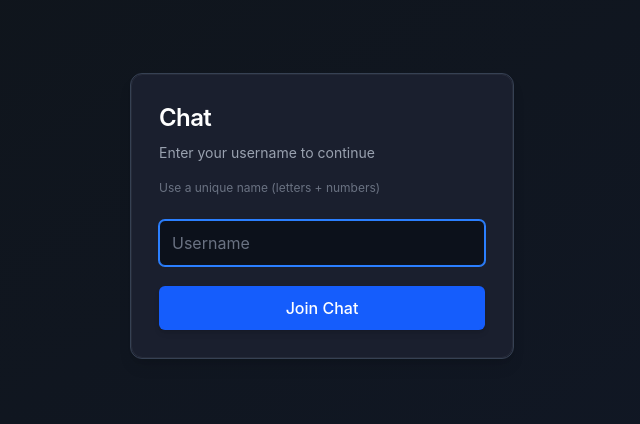
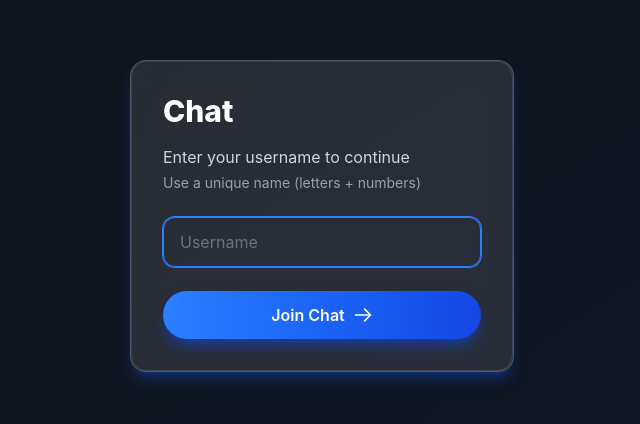
Before and after one commit to Yash7801/Group-Chat-App, a React (Vite) app in the folder client/: page / in a window 1280 px wide. Shown: the part 184-608 px from the top of the page, without its empty margins (318-958 px from the left). Built offline with nearby package versions, Linux system fonts and the light colour scheme.

Commit message:
Removed fancy stuff from login page

```diff
--- a/client/src/App.jsx
+++ b/client/src/App.jsx
@@ -33,25 +33,19 @@ function App() {
     });
   };
 
-  // LOGIN SCREEN
   if (!username) {
     return (
-      <div className="h-screen flex items-center justify-center bg-gradient-to-br from-[#0f1419] to-[#111827] text-white">
+      <div className="h-screen flex items-center justify-center bg-[#0b111a] bg-gradient-to-br from-[#0f1419] to-[#111827] px-4">
+        <div className="max-w-sm w-full p-8 bg-white/10 backdrop-blur-md border border-white/20 rounded-2xl shadow-lg shadow-blue-600/30 relative animate-softEnter">
+          {/* Glassmorphic border highlight */}
+          <div className="absolute inset-0 rounded-2xl pointer-events-none border border-white/10"></div>
 
-        <div className="w-full max-w-sm p-7 bg-[#1a1f2e] border border-gray-700 rounded-xl shadow-lg relative animate-fadeIn">
+          <h1 className="text-3xl font-extrabold mb-4 text-white select-none">Chat</h1>
 
-          {/* subtle edge highlight */}
-          <div className="absolute inset-0 rounded-xl pointer-events-none border border-white/5"></div>
-
-          <h1 className="text-2xl font-semibold mb-2 tracking-tight">
-            Chat
-          </h1>
-
-          <p className="text-sm text-gray-400 mb-4 leading-relaxed">
+          <p className="text-gray-300 mb-1 select-none">
             Enter your username to continue
           </p>
-
-          <p className="text-xs text-gray-500 mb-6">
+          <p className="text-gray-400 mb-6 text-sm select-none">
             Use a unique name (letters + numbers)
           </p>
 
@@ -66,35 +60,45 @@ function App() {
               if (e.key === "Enter") handleJoin();
             }}
             placeholder="Username"
-            className="w-full px-3 py-2.5 rounded-md bg-[#0c111b] border border-gray-600/80 text-white outline-none transition placeholder:text-gray-500 hover:border-gray-500 focus:border-blue-500 focus:ring-1 focus:ring-blue-500"
+            className={`w-full px-4 py-3 rounded-xl bg-transparent border ${
+              error ? "border-red-500" : "border-gray-600"
+            } placeholder-gray-500 text-white outline-none
+            focus:border-blue-500 focus:ring-1 focus:ring-blue-500
+            shadow-inner transition duration-300`}
           />
 
           {error && (
-            <p className="mt-2 text-sm text-red-400">{error}</p>
+            <p className="mt-2 text-sm text-red-400 select-none">{error}</p>
           )}
 
           <button
             onClick={handleJoin}
             disabled={isConnecting}
-            className="mt-5 w-full py-2.5 rounded-md bg-blue-600 hover:bg-blue-500 active:bg-blue-700 transition disabled:opacity-50 font-medium shadow-md hover:shadow-blue-500/20"
+            className="mt-6 w-full py-3 rounded-full bg-gradient-to-r from-blue-500 to-blue-700 font-semibold text-white shadow-lg shadow-blue-700/50 hover:scale-105 hover:shadow-blue-900/70 transform transition duration-300 disabled:opacity-50 disabled:pointer-events-none flex justify-center items-center gap-2 select-none"
           >
             {isConnecting ? "Connecting..." : "Join Chat"}
+            <svg
+              className="w-5 h-5"
+              fill="none"
+              stroke="currentColor"
+              strokeWidth="2"
+              viewBox="0 0 24 24"
+              strokeLinecap="round"
+              strokeLinejoin="round"
+              aria-hidden="true"
+            >
+              <path d="M14 5l7 7m0 0l-7 7m7-7H3" />
+            </svg>
           </button>
         </div>
       </div>
     );
   }
 
-  // CHAT SCREEN
   return (
     <div className="h-screen bg-gradient-to-br from-[#0f1419] to-[#111827] text-white flex items-center justify-center p-3">
       <div className="w-full max-w-6xl h-full border border-gray-700 bg-[#111] rounded-xl shadow-lg overflow-hidden animate-fadeIn">
-
-        <Chat
-          userId={username}
-          initialOnlineUsers={initialOnlineUsers}
-        />
-
+        <Chat userId={username} initialOnlineUsers={initialOnlineUsers} />
       </div>
     </div>
   );
```
Also changed, not shown: 1 other file (tests, documents, lock files or other folders).
